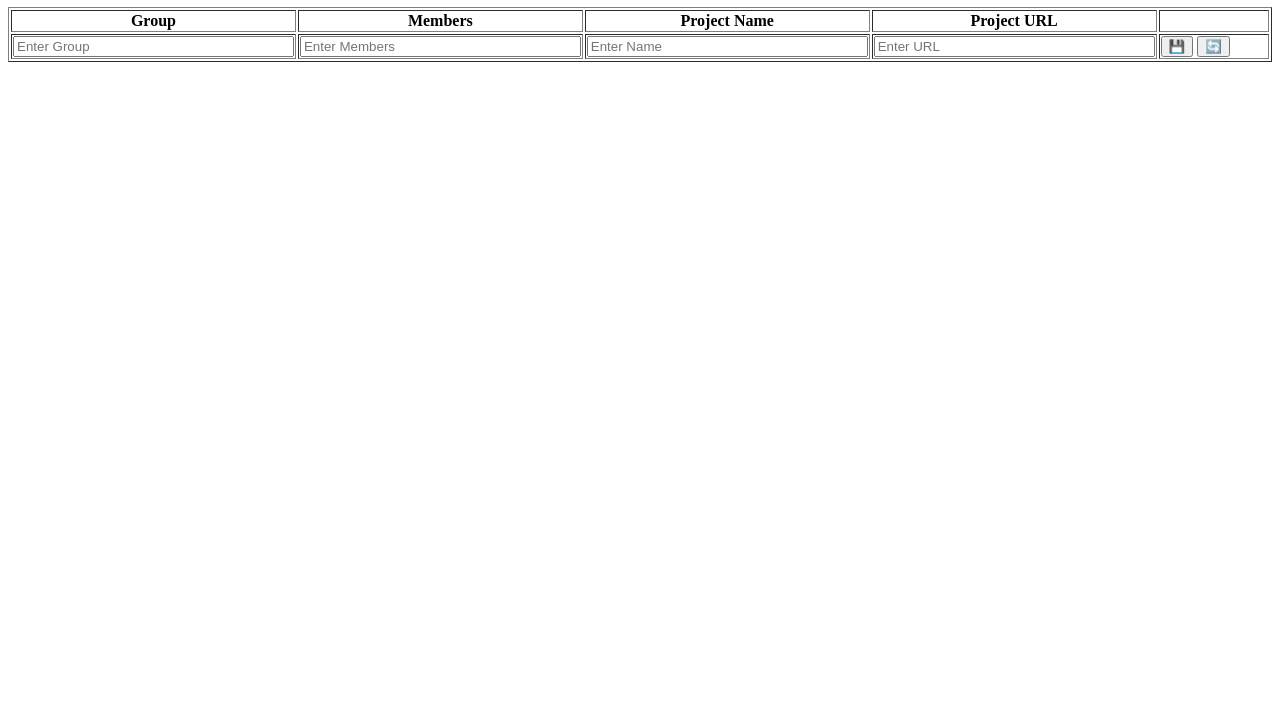
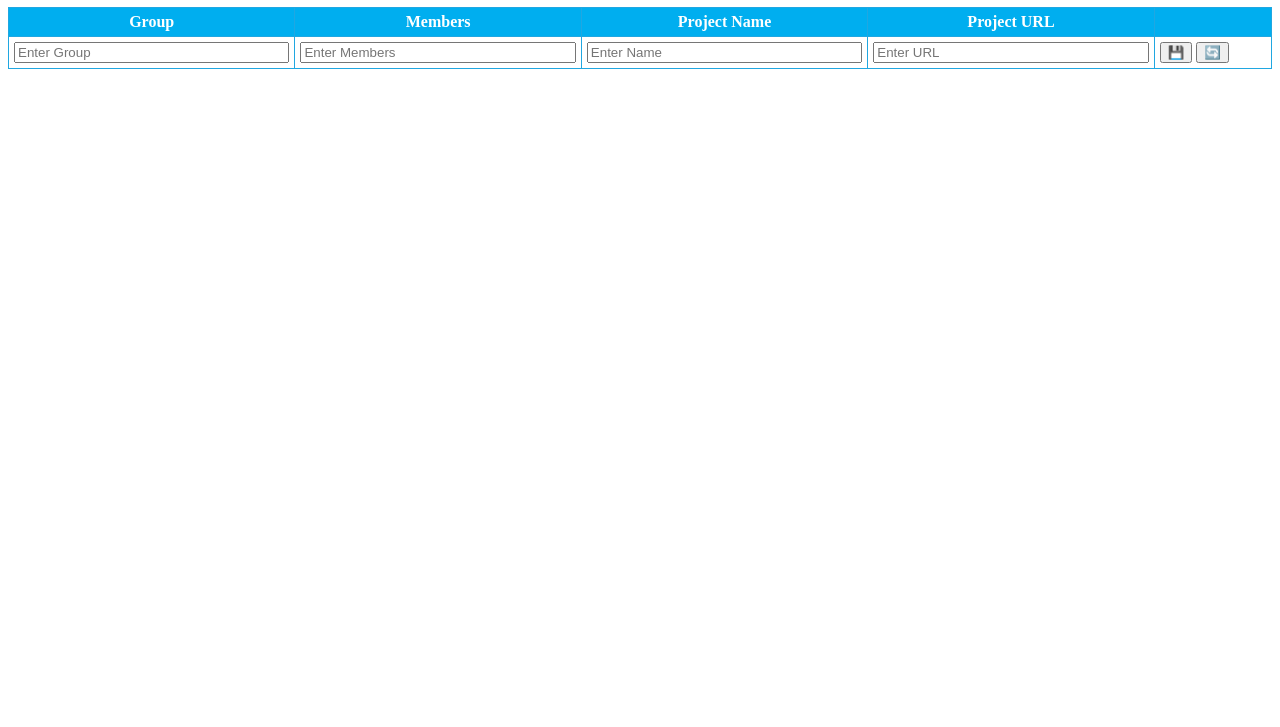
Before and after one commit to gudanacristian/teams-networking, a plain HTML site: page index.html in a window 1280 px wide. Shown: the part 73-800 px from the top of the page. Drawn offline with Linux system fonts and the light colour scheme; no server answers.

Commit message:
improve css for tabel

```diff
--- a/index.js
+++ b/index.js
@@ -15,8 +15,8 @@ function getTeamHTML(team) {
         <a href="${team.url}" target="_blank">open</a>
       </td>
       <td>
-      <a href="#" data-id="${team.id}" class="delete-btn">✖</a>
-      <a href="#" data-id="${team.id}" class="edit-btn">&#9998;</a>
+        <a href="#" data-id="${team.id}" class="delete-btn">✖</a>
+        <a href="#" data-id="${team.id}" class="edit-btn">&#9998;</a>
       </td>
   </tr>`;
 }
--- a/style.css
+++ b/style.css
@@ -9,3 +9,23 @@ input:not([type="image" i]) {
 #editForm tfoot input[type="text"] {
   width: 100%;
 }
+
+#editForm table {
+  border-collapse: collapse;
+  width: 100%;
+}
+
+#editForm table th,
+#editForm table td {
+  border: 1px solid #20a7e1;
+  padding: 5px;
+}
+
+#editForm table th {
+  background-color: #00aeef;
+  color: white;
+}
+
+#editForm table tr:nth-child(even) {
+  background-color: #f2f2f2;
+}
```
